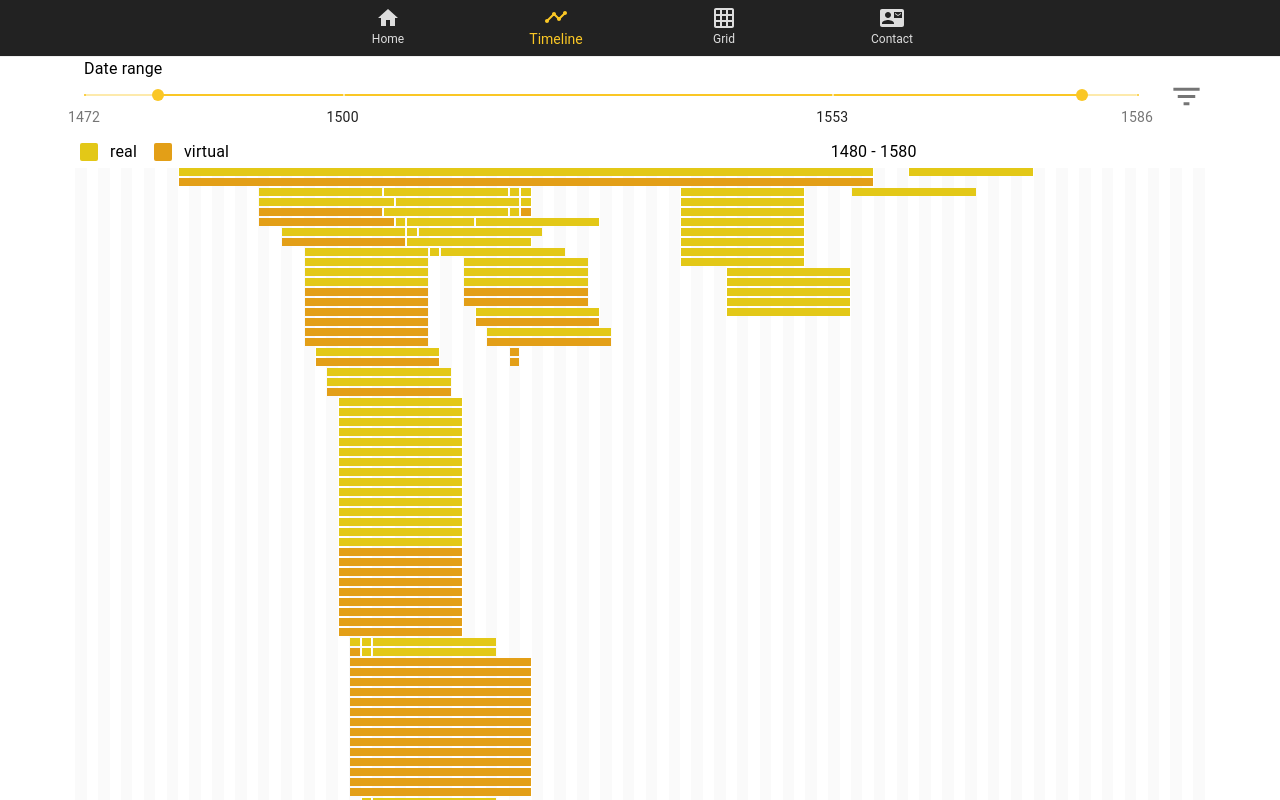
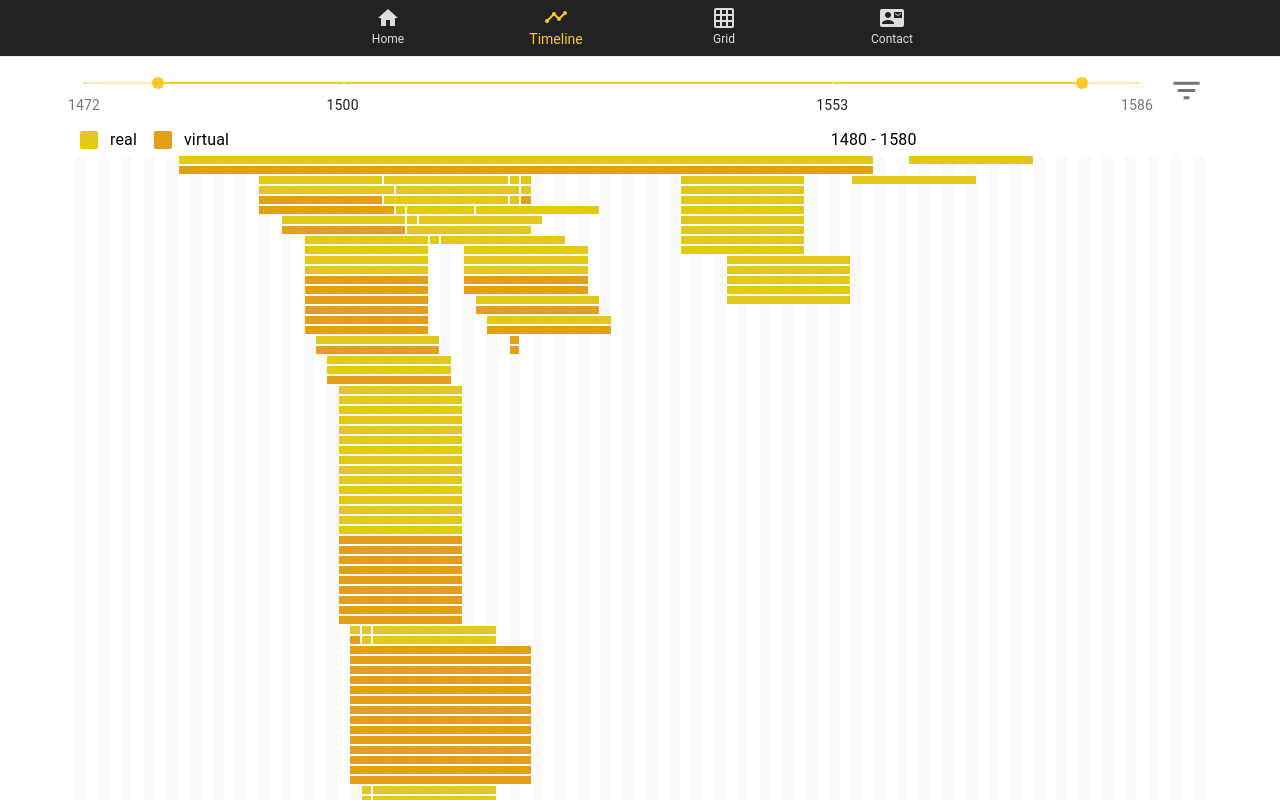
Before and after one commit to d-kuznetsov/cranach-timeline, a Next.js app: page /timeline in a window 1280 px wide. Built offline with nearby package versions, Linux system fonts and the light colour scheme.

Commit message:
remove title

```diff
--- a/src/components/RangeSlider/RangeSlider.module.scss
+++ b/src/components/RangeSlider/RangeSlider.module.scss
@@ -1,3 +1,3 @@
 .container {
-  padding: 0px 20px;
+  padding: 12px 20px 0px 20px;
 }
--- a/src/components/RangeSlider/index.jsx
+++ b/src/components/RangeSlider/index.jsx
@@ -41,7 +41,7 @@ export function RangeSliderComponent({ initialRange, minValue, maxValue, onChang
 
   return (
     <div className={styles.container}>
-      <Typography id="range-slider">Date range</Typography>
+      {/*<Typography id="range-slider">Date range</Typography>*/}
       <Slider
         value={range}
         min={minValue}
```
